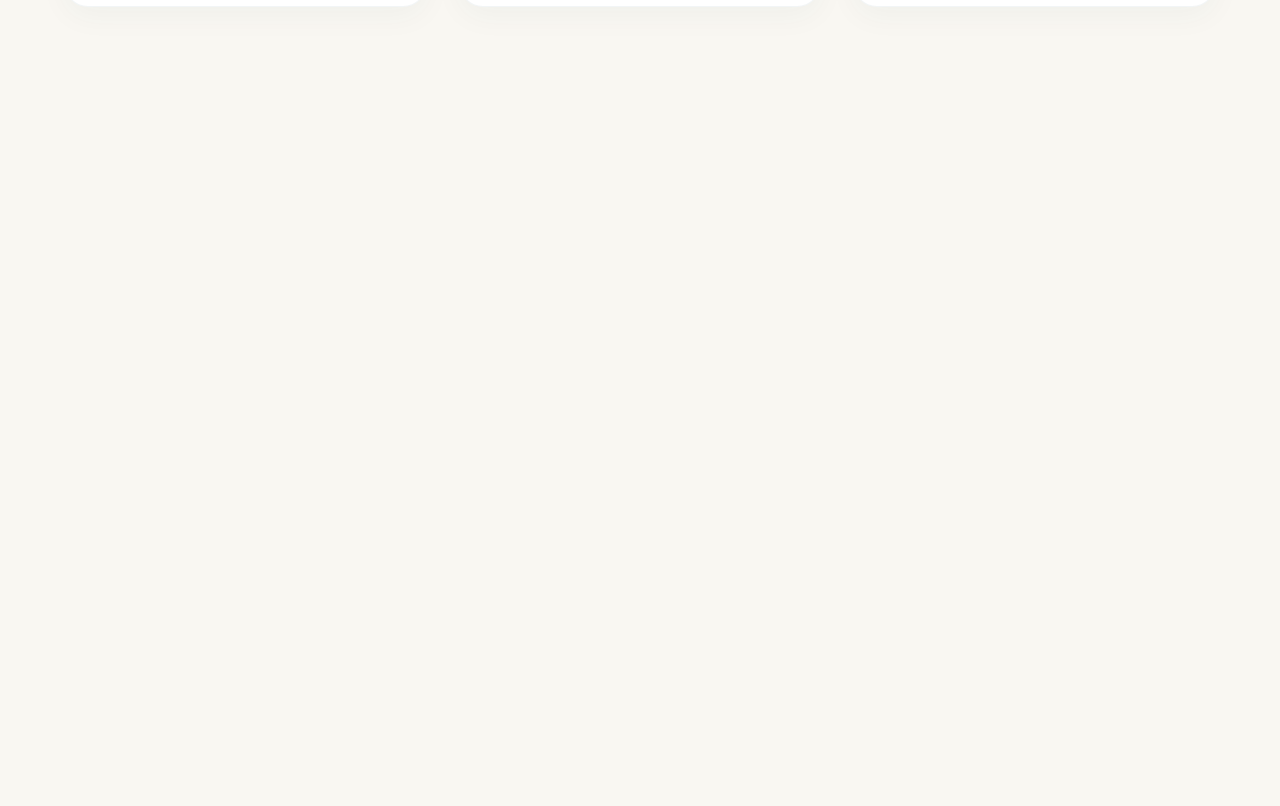
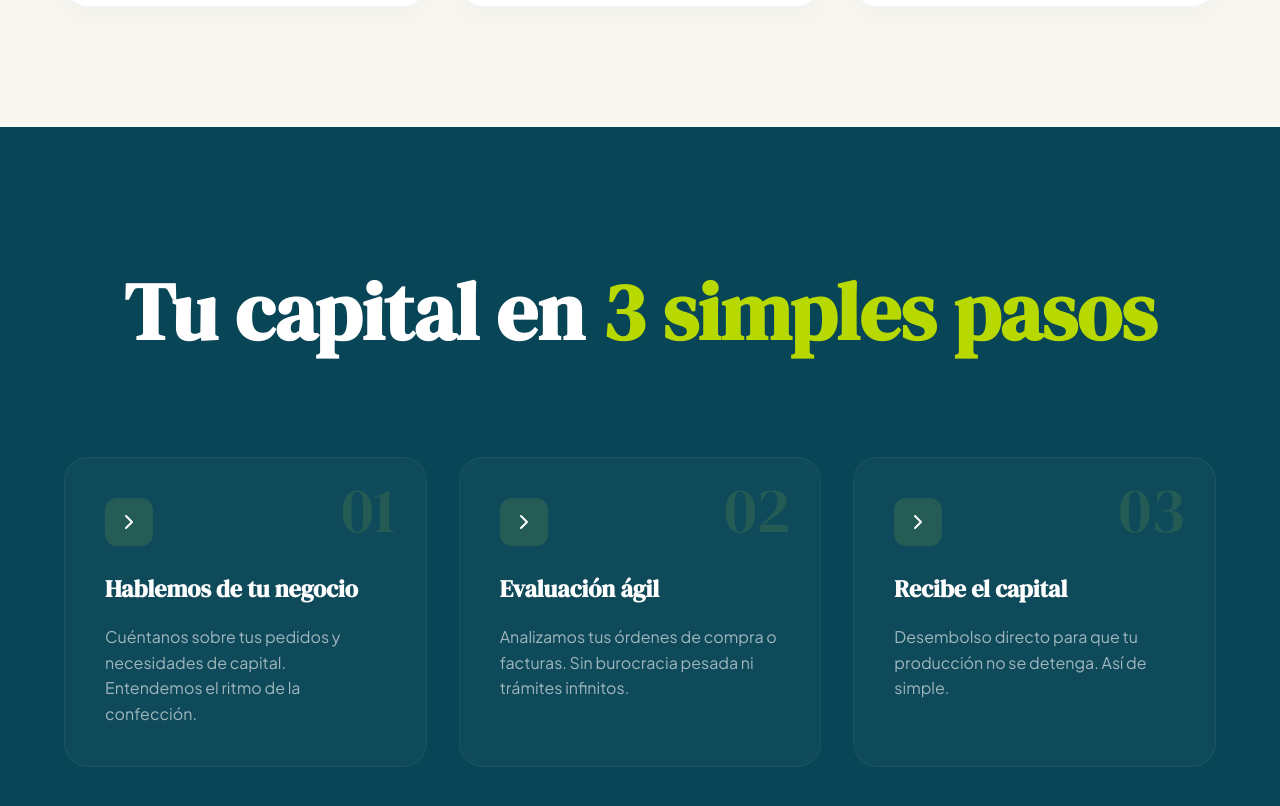
Before and after one commit to Swala-capital/SWALA-Web, a React (Vite) app: page / in a window 1280 px wide. Shown: the part 1500-2306 px from the top of the page. Before the commit the page ends 1627 px from the top, so only its background shows below. Built offline with nearby package versions, Linux system fonts and the light colour scheme.

Commit message:
Etapa 3: CÓMO FUNCIONA - Diseño premium con pasos animados

```diff
--- a/src/App.jsx
+++ b/src/App.jsx
@@ -120,15 +120,122 @@ const App = () => {
         </div>
       </section>
 
+      {/* SECTION 3: CÓMO FUNCIONA */}
+      <section className="sec" id="proceso" style={{ backgroundColor: 'var(--color-petroleo)', color: '#fff' }}>
+        <div className="container">
+          <motion.div
+            initial={{ opacity: 0, y: 20 }}
+            whileInView={{ opacity: 1, y: 0 }}
+            viewport={{ once: true }}
+            className="sec-title"
+            style={{ marginBottom: '80px' }}
+          >
+            <h2 style={{ color: '#fff' }}>
+              Tu capital en <span className="accent">3 simples pasos</span>
+            </h2>
+          </motion.div>
+
+          <div className="grid-3">
+            <StepCard
+              number="01"
+              icon={<ChevronRight className="text-[#E6FF28]" size={24} />}
+              title="Hablemos de tu negocio"
+              desc="Cuéntanos sobre tus pedidos y necesidades de capital. Entendemos el ritmo de la confección."
+              delay={0.1}
+            />
+            <StepCard
+              number="02"
+              icon={<ChevronRight className="text-[#E6FF28]" size={24} />}
+              title="Evaluación ágil"
+              desc="Analizamos tus órdenes de compra o facturas. Sin burocracia pesada ni trámites infinitos."
+              delay={0.2}
+            />
+            <StepCard
+              number="03"
+              icon={<ChevronRight className="text-[#E6FF28]" size={24} />}
+              title="Recibe el capital"
+              desc="Desembolso directo para que tu producción no se detenga. Así de simple."
+              delay={0.3}
+            />
+          </div>
+        </div>
+      </section>
+
       <style>{`
         .hero-actions-container { display: flex; flex-direction: column; gap: 24px; align-items: flex-start; }
         @media (min-width: 768px) {
           .hero-actions-container { flex-direction: row; align-items: center; gap: 32px; }
         }
+
+        /* STEP CARD STYLES */
+        .step-card {
+          position: relative;
+          padding: 40px;
+          background: rgba(255,255,255,0.03);
+          border-radius: 24px;
+          border: 1px solid rgba(255,255,255,0.05);
+          transition: var(--transition);
+        }
+
+        .step-card:hover {
+          background: rgba(255,255,255,0.06);
+          border-color: var(--color-lima);
+          transform: translateY(-8px);
+        }
+
+        .step-number {
+          font-family: var(--font-display);
+          font-size: 64px;
+          color: rgba(230, 255, 40, 0.1);
+          position: absolute;
+          top: 20px;
+          right: 30px;
+          line-height: 1;
+        }
+
+        .step-card h3 {
+          font-family: var(--font-display);
+          font-size: 24px;
+          color: #fff;
+          margin-bottom: 16px;
+          position: relative;
+        }
+
+        .step-card p {
+          color: rgba(255,255,255,0.6);
+          font-size: 16px;
+          line-height: 1.6;
+        }
+
+        .icon-box {
+          width: 48px;
+          height: 48px;
+          background: rgba(230, 255, 40, 0.1);
+          border-radius: 12px;
+          display: flex;
+          align-items: center;
+          justify-content: center;
+          margin-bottom: 24px;
+        }
       `}</style>
     </div>
   );
 };
+
+const StepCard = ({ number, icon, title, desc, delay }) => (
+  <motion.div
+    initial={{ opacity: 0, scale: 0.9 }}
+    whileInView={{ opacity: 1, scale: 1 }}
+    viewport={{ once: true }}
+    transition={{ delay, duration: 0.5 }}
+    className="step-card"
+  >
+    <div className="step-number">{number}</div>
+    <div className="icon-box">{icon}</div>
+    <h3>{title}</h3>
+    <p>{desc}</p>
+  </motion.div>
+);
 
 const SituationCard = ({ icon, title, desc, delay }) => (
   <motion.div
```
Also changed, not shown: 3 other files (tests, documents, lock files or other folders).
